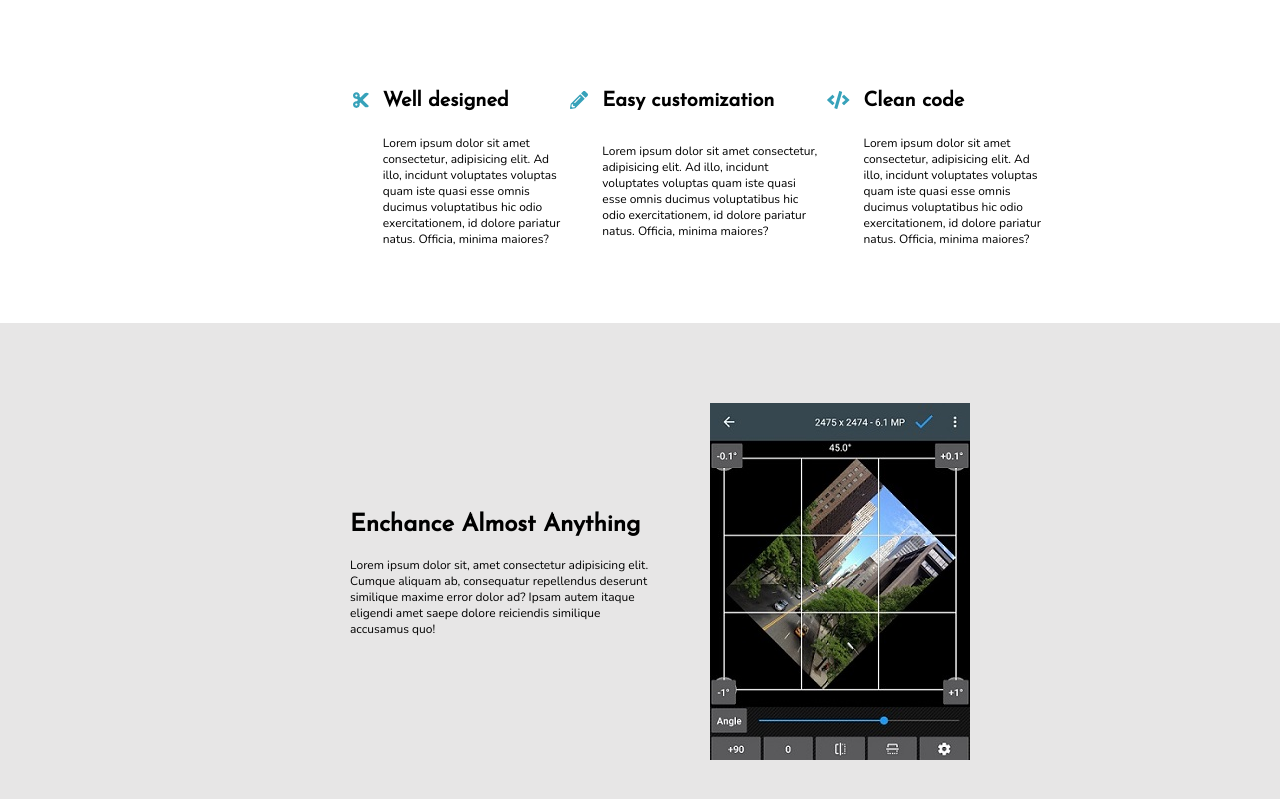
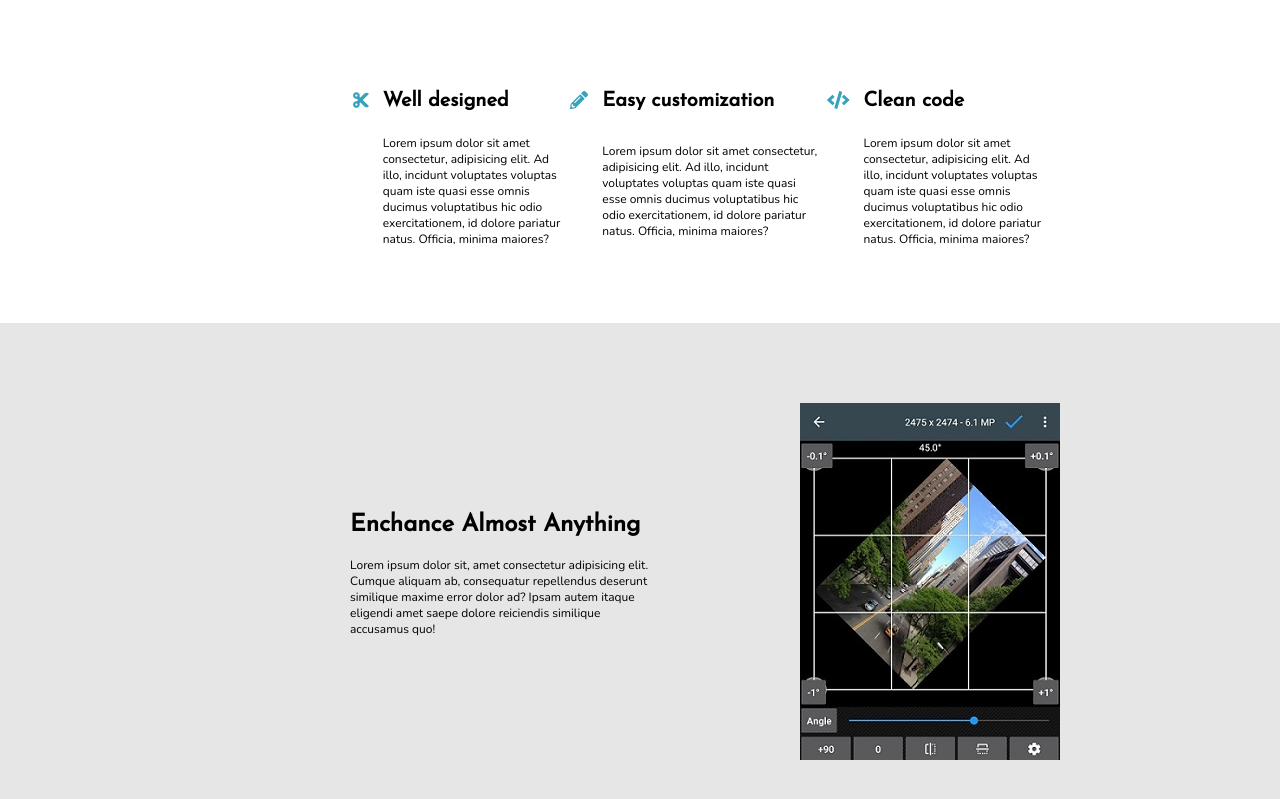
Before and after one commit to kalfred88/project2, a plain HTML site: page index1/index1.html in a window 1280 px wide. Shown: the part 507-1306 px from the top of the page. Drawn offline with nearby package versions, Linux system fonts and the light colour scheme.

Commit message:
Végső igazítás

```diff
--- a/index1/css/style1.css
+++ b/index1/css/style1.css
@@ -128,8 +128,9 @@ table {
 }
 
 .right2 {
+    box-sizing: border-box;
     position: absolute;
     width: 500px;
-    right: 70px;
+    left: 800px;
     top: 80px;
 }
```
